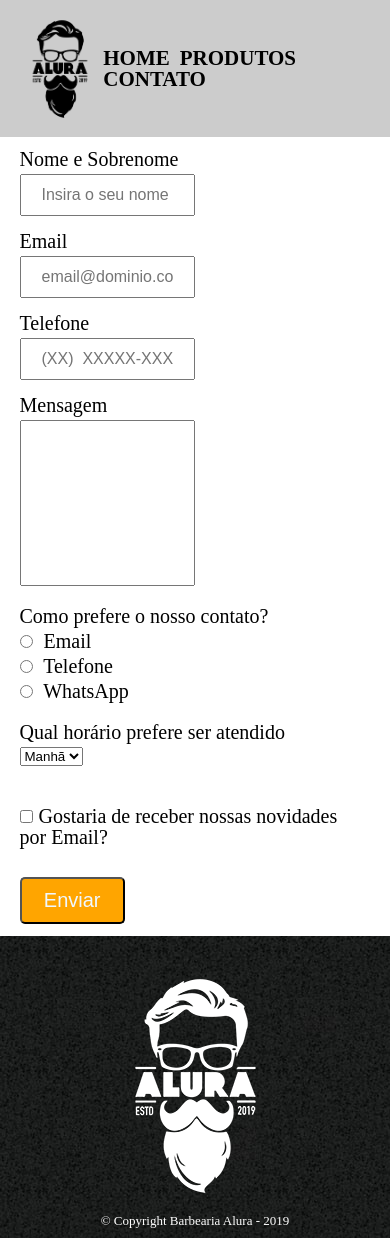
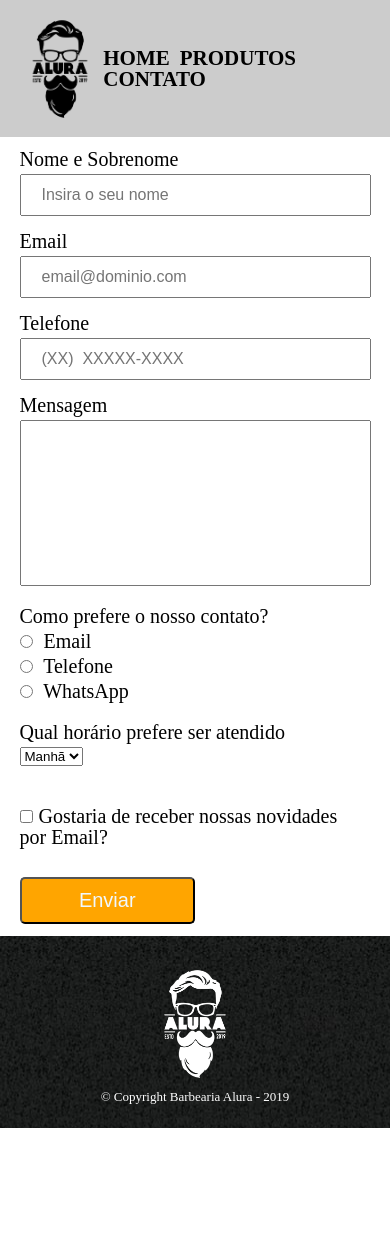
Before and after one commit to TiMacedoC/barbearia-ALURA, a plain HTML site: page contato.html in a window 390 px wide. Shown: the top 1238 px of the page. After the commit the page ends 1128 px from the top, so only its background shows below. Drawn offline with Linux system fonts and the light colour scheme.

Commit message:
atualização no layout móvel

```diff
--- a/style.css
+++ b/style.css
@@ -193,9 +193,16 @@ input::-webkit-inner-spin-button {
 
     }
 
-
-    header img{
+    header img, footer img {
         width: 23%;
     }
 
+    .input-padrao{
+        width: 100%;
+    }
+
+    #button {
+        width: 50%;
+    }
+
 }
```
Also changed, not shown: 1 other file.
